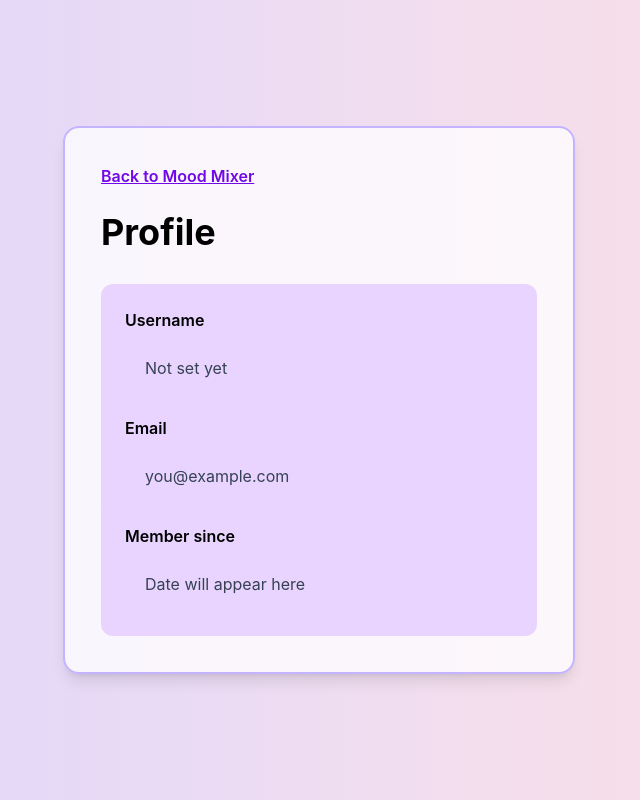
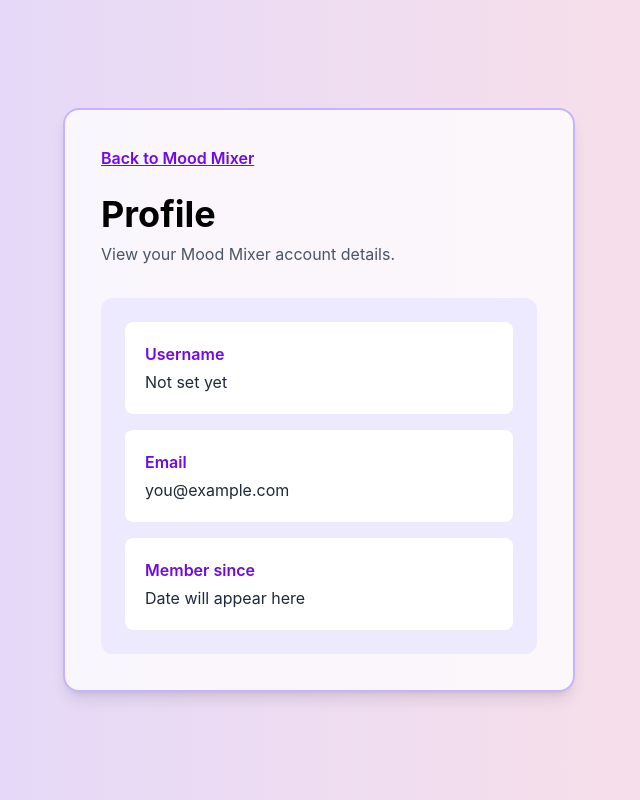
Before and after one commit to isaacnguyen10711-cpu/Vibe-Mixer, a React (Vite) app in the folder mm-frontend/: page /profile in a window 1280 px wide. Shown: the whole page, without its empty margins (321-961 px from the left). Built offline with nearby package versions, Linux system fonts and the light colour scheme.

Commit message:
Updated ProfilePage design

```diff
--- a/mm-frontend/src/pages/LoginPage.tsx
+++ b/mm-frontend/src/pages/LoginPage.tsx
@@ -64,7 +64,7 @@ function LoginPage() {
 
     return (
         <main className="flex min-h-screen w-full items-center justify-center px-4 py-8 md:px-8 lg:px-12">
-            <section className="w-full max-w-sm rounded-2xl border-2 border-violet-300 bg-white/75 p-6 shadow-lg md:max-w-md md:p-8 lg:max-w-lg lg:p-9">
+            <div className="w-full max-w-sm rounded-2xl border-2 border-violet-300 bg-white/75 p-6 shadow-lg md:max-w-lg md:p-8 lg:max-w-[34rem] lg:p-9">
                 <Link to="/" className="text-sm font-semibold text-violet-700 underline md:text-base">
                     Back to Mood Mixer
                 </Link>
@@ -121,7 +121,7 @@ function LoginPage() {
                         Don't have an account? Sign up
                     </Link>
                 </form>
-            </section>
+            </div>
         </main>
     );
 }
--- a/mm-frontend/src/pages/ProfilePage.tsx
+++ b/mm-frontend/src/pages/ProfilePage.tsx
@@ -15,30 +15,34 @@ function ProfilePage() {
                     Profile
                 </h1>
 
-                <div className="mt-6 space-y-4 rounded-xl bg-purple-200 p-4 md:mt-8 md:space-y-5 md:p-5 lg:space-y-5 lg:p-6">
-                    <div>
-                        <p className="text-sm font-semibold md:text-base lg:text-base">
+                <p className="mt-2 text-sm text-gray-600 md:text-base">
+                    View your Mood Mixer account details.
+                </p>
+
+                <div className="mt-6 space-y-3 rounded-xl bg-violet-100 p-4 md:mt-8 md:space-y-4 md:p-5 lg:p-6">
+                    <div className="rounded-lg bg-white p-3 md:p-4 lg:p-5">
+                        <p className="text-sm font-semibold text-violet-700 md:text-base">
                             Username
                         </p>
-                        <p className="mt-2 rounded-lg px-4 py-3 text-sm text-gray-700 md:px-5 md:text-base lg:py-4">
+                        <p className="mt-1 text-sm text-gray-800 md:text-base">
                             Not set yet
                         </p>
                     </div>
 
-                    <div>
-                        <p className="text-sm font-semibold md:text-base lg:text-base">
+                    <div className="rounded-lg bg-white p-3 md:p-4 lg:p-5">
+                        <p className="text-sm font-semibold text-violet-700 md:text-base">
                             Email
                         </p>
-                        <p className="mt-2 break-words rounded-lg px-4 py-3 text-sm text-gray-700 md:px-5 md:text-base lg:py-4">
+                        <p className="mt-1 break-words text-sm text-gray-800 md:text-base">
                             you@example.com
                         </p>
                     </div>
 
-                    <div>
-                        <p className="text-sm font-semibold md:text-base lg:text-base">
+                    <div className="rounded-lg bg-white p-3 md:p-4 lg:p-5">
+                        <p className="text-sm font-semibold text-violet-700 md:text-base">
                             Member since
                         </p>
-                        <p className="mt-2 rounded-lg px-4 py-3 text-sm text-gray-700 md:px-5 md:text-base lg:py-4">
+                        <p className="mt-1 text-sm text-gray-800 md:text-base">
                             Date will appear here
                         </p>
                     </div>
```
